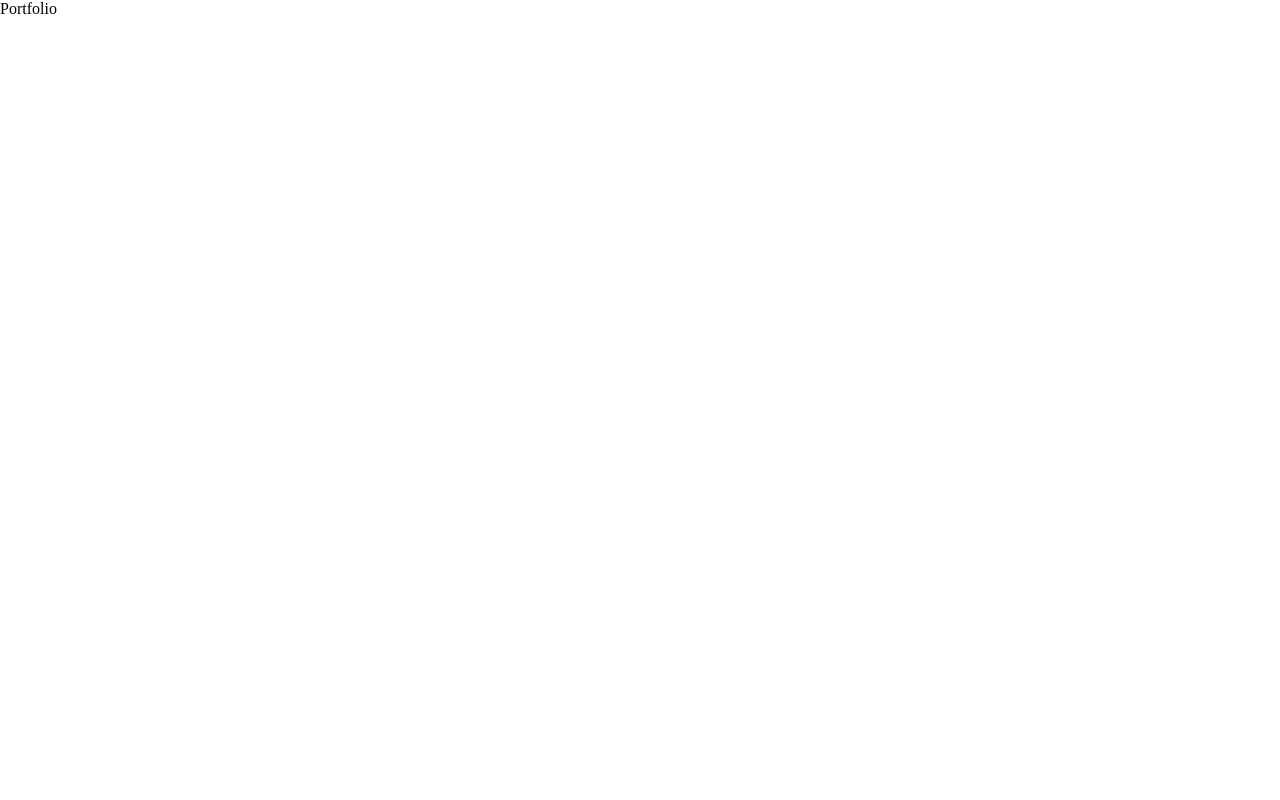
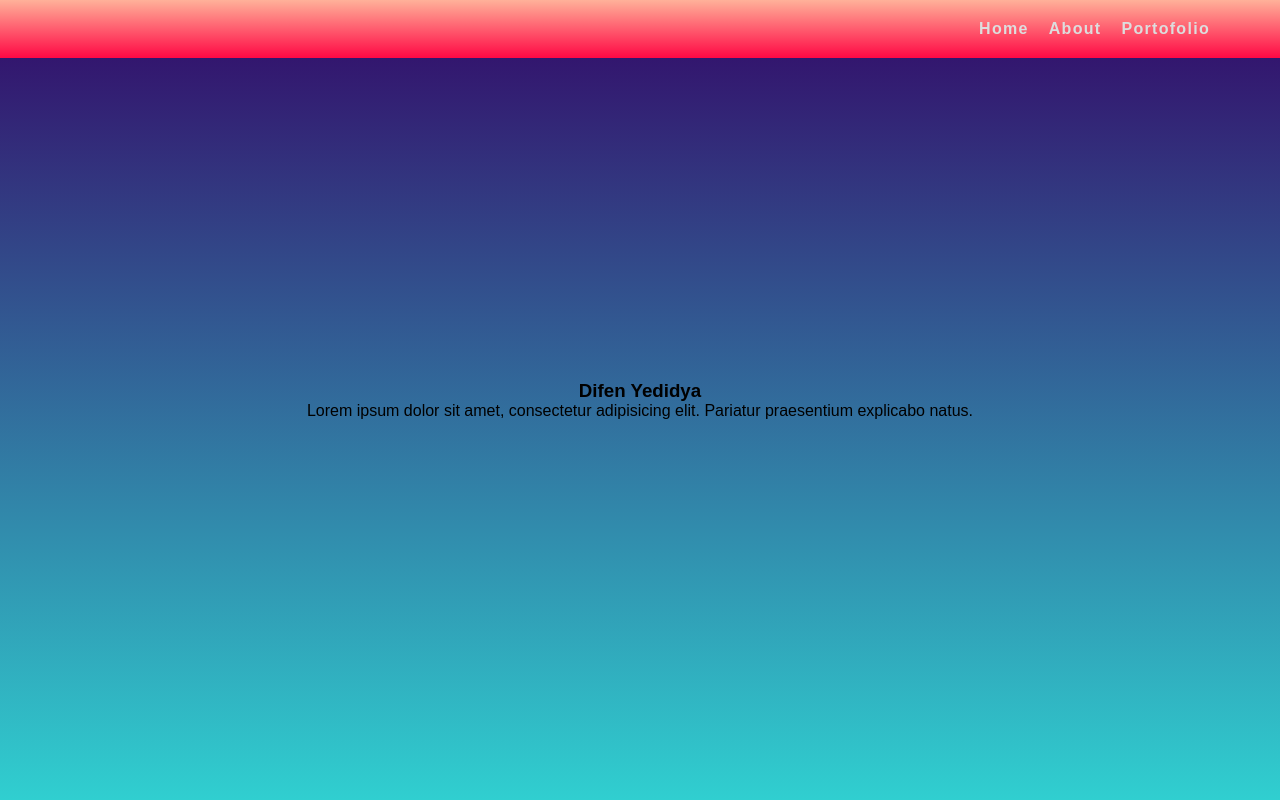
Before and after one commit to DifenYedidya/zeknier.github.io, a plain HTML site: page index.html in a window 1280 px wide. Shown: the top 800 px of the page. Drawn offline with nearby package versions, Linux system fonts and the light colour scheme.

Commit message:
add homepage

```diff
--- a/assets/css/main.css
+++ b/assets/css/main.css
@@ -1,3 +1,55 @@
 * {
-  all: unset;
+    outline: none;
+    margin: 0;
+    padding: 0;
 }
+
+body{
+    font-family: sans-serif;
+    background-color: rgba(36, 216, 162, 0.5);
+}
+
+section{
+    min-height: 100vh;
+}
+
+.blank {
+    background-image: linear-gradient(to top, #09203f 0%, #537895 100%);
+}
+
+.flex-center{
+    display: flex;
+    flex-direction: column;
+    align-items: center;
+    justify-content: center;
+}
+
+.navbar{
+    position: fixed;
+    z-index: 999;
+    top: 0;
+    left: 0;
+    right: 0;
+    padding: 20px 70px;
+    background-image: linear-gradient(to top, #ff0844 0%, #ffb199 100%);
+    list-style: none;
+    display: flex;
+    justify-content: flex-end;
+
+}
+
+.navbar li a {
+    margin-right: 20px;
+    color: #dddddd;
+    text-decoration: none;
+    letter-spacing: 1.3px ;
+    font-weight: bold;
+}
+
+.navbar li:last-child a {
+    margin-right: 0px;
+}
+
+.landing {
+    background-image: linear-gradient(to top, #30cfd0 0%, #330867 100%);
+}
--- a/index.html
+++ b/index.html
@@ -6,7 +6,20 @@
     <link rel="stylesheet" href="./assets/css/main.css" />
   </head>
   <body>
-    <script src="https://cdnjs.cloudflare.com/ajax/libs/gsap/2.1.3/TimelineMax.min.js"></script>
+    <ul class="navbar">
+      <li><a href="#Home">Home</a></li>
+      <li><a href="#About">About</a></li>
+      <li><a href="#Portofolio">Portofolio</a></li>
+    </ul>
+
+    <section class="flex-center landing">
+      <h3>Difen Yedidya</h3>
+      <p>Lorem ipsum dolor sit amet, consectetur adipisicing elit. Pariatur praesentium explicabo natus.</p>
+    </section>
+    <section class="blank"></section>
+
+    <script src="https://cdnjs.cloudflare.com/ajax/libs/gsap/2.1.3/TweenMax.min.js"></script>
     <script src="./assets/js/main.js"></script>
+
   </body>
 </html>
```
